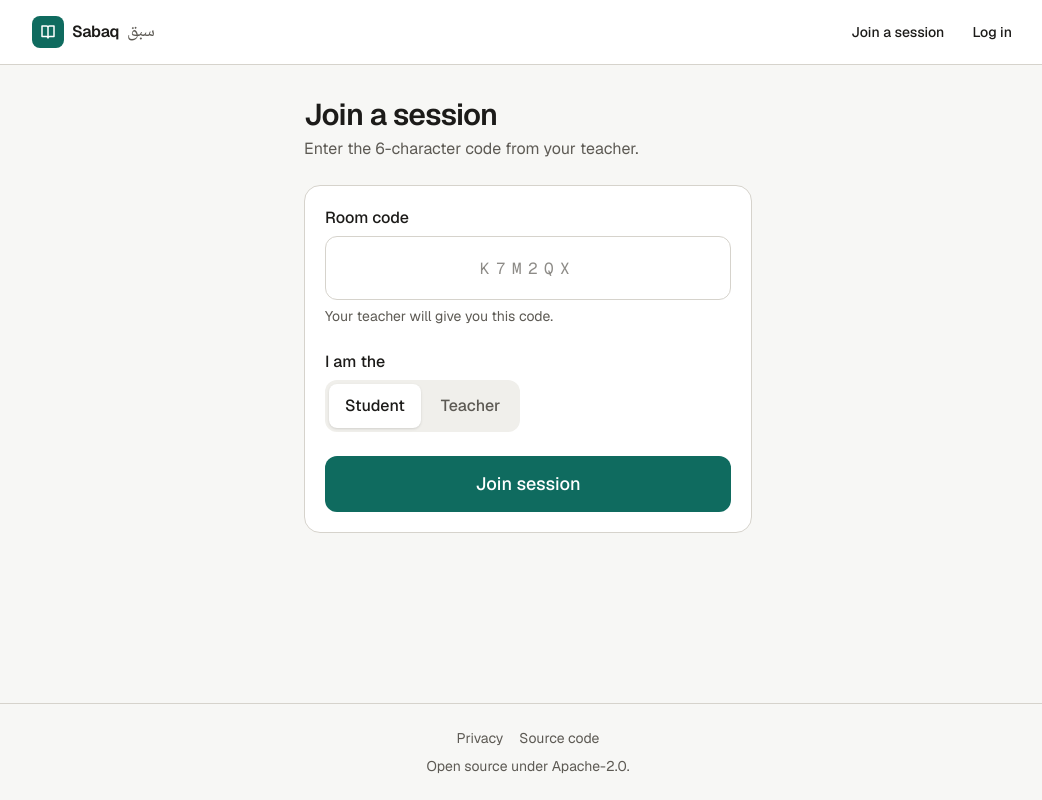
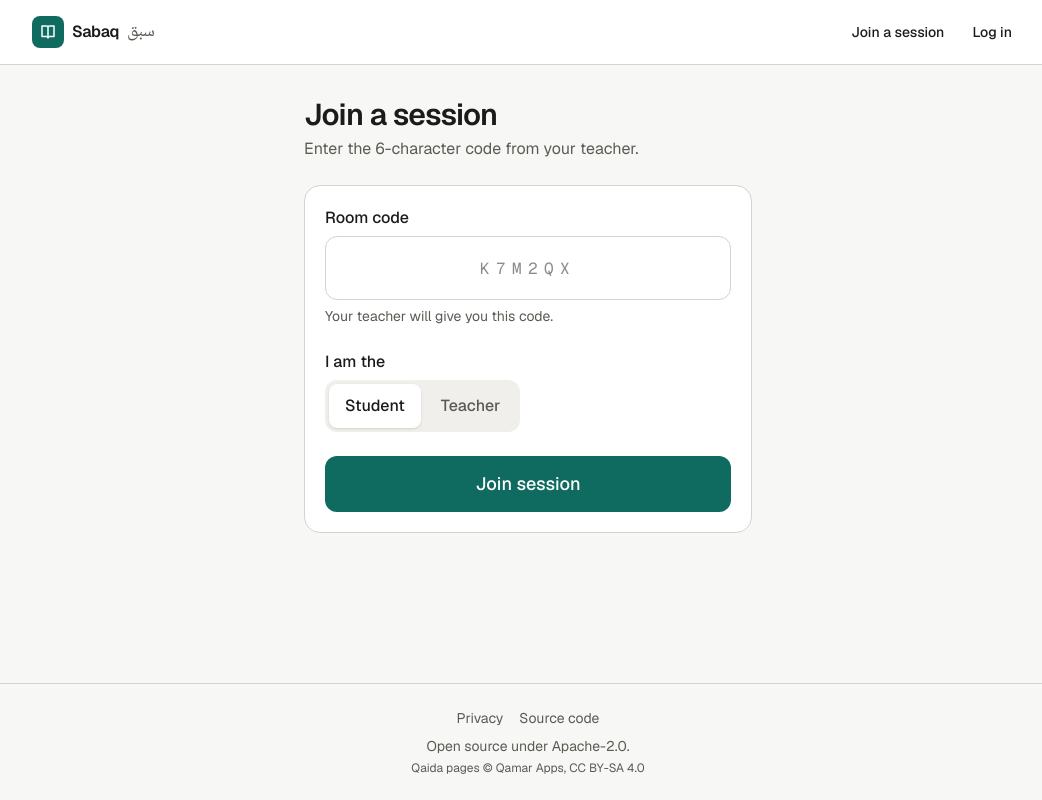
Before and after one commit to arshad75/sabaq, a Next.js app: page /join in a window 1280 px wide. Shown: the whole page, without its empty margins (112-1154 px from the left). Built offline with nearby package versions, Linux system fonts and the light colour scheme; no server answers.

Commit message:
feat(landing): move Qaida credit from the hero to the footer

```diff
--- a/src/app/page.tsx
+++ b/src/app/page.tsx
@@ -3,7 +3,7 @@ import { PublicShell } from "@/components/shell/AppShell";
 import { ButtonLink } from "@/components/ui/Button";
 import { Icon, type IconName } from "@/components/ui/Icon";
 import { MarkLegend } from "@/components/ui/Indicators";
-import { ImagePageView, QaidaCredit } from "@/components/reading/ImagePageView";
+import { ImagePageView } from "@/components/reading/ImagePageView";
 import { cellCenter, qaidaCells } from "@/lib/qaida/layout";
 
 const DEMO_PAGE = 1;
@@ -165,7 +165,6 @@ export default function Home() {
           </div>
           <div>
             <LivePreview />
-            <QaidaCredit className="mt-4 text-center lg:text-left" />
           </div>
         </div>
       </section>
--- a/src/components/shell/AppShell.tsx
+++ b/src/components/shell/AppShell.tsx
@@ -2,6 +2,7 @@ import Link from "next/link";
 import type { ReactNode } from "react";
 import { cn } from "@/lib/cn";
 import { site } from "@/lib/site";
+import { QAIDA } from "@/lib/books";
 import { Icon } from "@/components/ui/Icon";
 import { BottomNav, TopNav, type NavItem } from "./Nav";
 
@@ -117,6 +118,20 @@ export function PublicShell({ children }: { children: ReactNode }) {
           )}
         </nav>
         <p className="mt-2">Open source under Apache-2.0.</p>
+        <p className="mt-1 text-xs">
+          Qaida pages ©{" "}
+          <a href={QAIDA.attribution.url} className="underline-offset-4 hover:underline" rel="noopener noreferrer">
+            {QAIDA.attribution.author}
+          </a>
+          ,{" "}
+          <a
+            href={QAIDA.attribution.licenceUrl}
+            className="underline-offset-4 hover:underline"
+            rel="noopener noreferrer license"
+          >
+            {QAIDA.attribution.licence}
+          </a>
+        </p>
       </footer>
     </div>
   );
```
